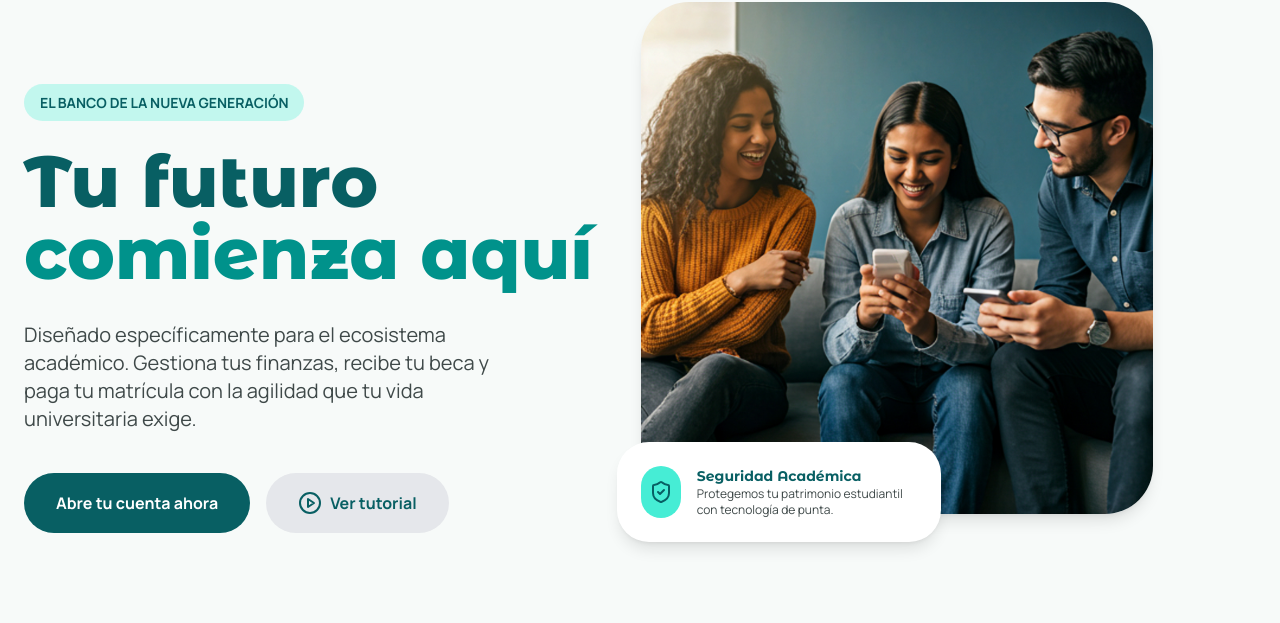
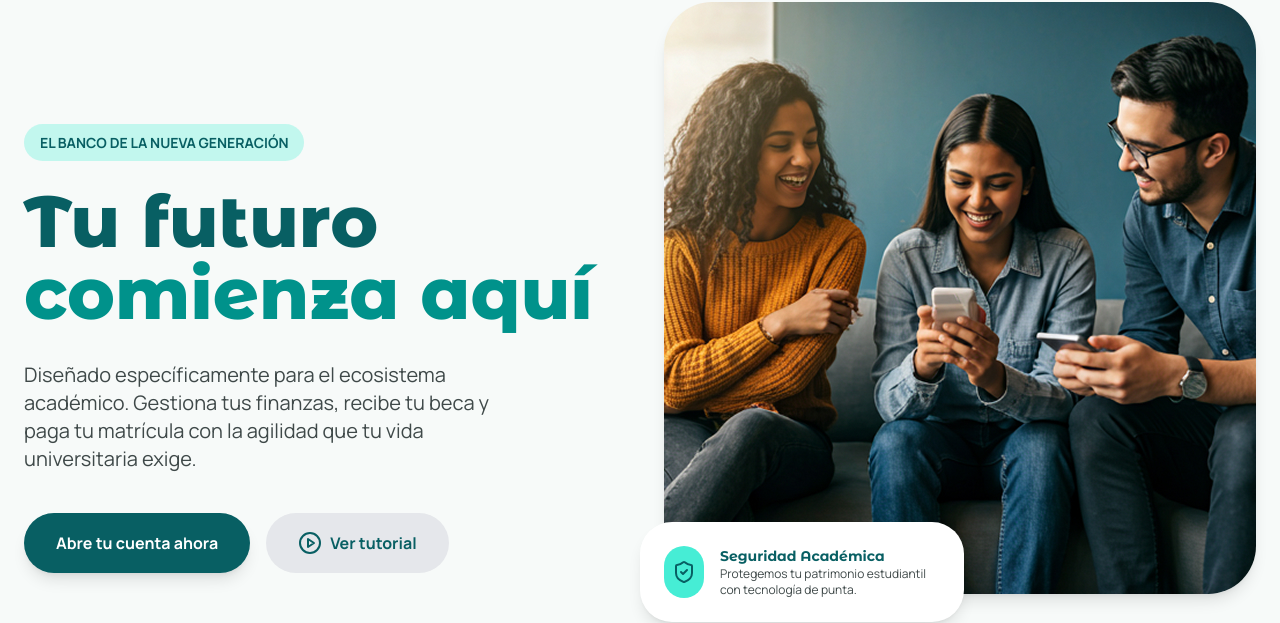
Before and after one commit to JStarWave84/web-institucional-banco-universitario, a Vue app: page / in a window 1280 px wide. Shown: the part 298-921 px from the top of the page. Built offline with nearby package versions, Linux system fonts and the light colour scheme.

Commit message:
fix: Hero image fixed and added shadow on cta button

```diff
--- a/src/views/HomeView.vue
+++ b/src/views/HomeView.vue
@@ -12,8 +12,8 @@ import {
 <template>
   <!--Hero section-->
   <section class="pt-20 pb-32 bg-brand-bg">
-    <div class="flex items-center gap-12 px-6">
-      <div class="flex flex-col gap-6">
+    <div class="grid grid-cols-1 md:grid-cols-2 gap-12 px-6">
+      <div class="flex flex-col justify-center gap-6">
         <span
           class="text-brand-primary bg-teal-300/30 px-4 py-2 uppercase text-[14px] font-bold rounded-4xl w-max"
           >El Banco de la Nueva Generación</span
@@ -33,7 +33,7 @@ import {
         <div class="flex pt-4 gap-4">
           <a
             href="#"
-            class="bg-brand-primary text-white font-bold leading-7 px-8 py-4 rounded-4xl hover:bg-brand-secondary transition-colors"
+            class="bg-brand-primary text-white font-bold leading-7 px-8 py-4 rounded-4xl shadow-lg hover:bg-brand-secondary transition-colors"
           >
             Abre tu cuenta ahora
           </a>
@@ -49,7 +49,7 @@ import {
         <img
           src="../assets/img/hero-image.jpg"
           alt="Imagen de estudiantes universitarios usando el banco"
-          class="w-full max-w-lg rounded-[48px] shadow-lg object-cover"
+          class="w-full rounded-[48px] shadow-lg object-cover"
         />
         <!-- Highlight Card -->
         <div
```
